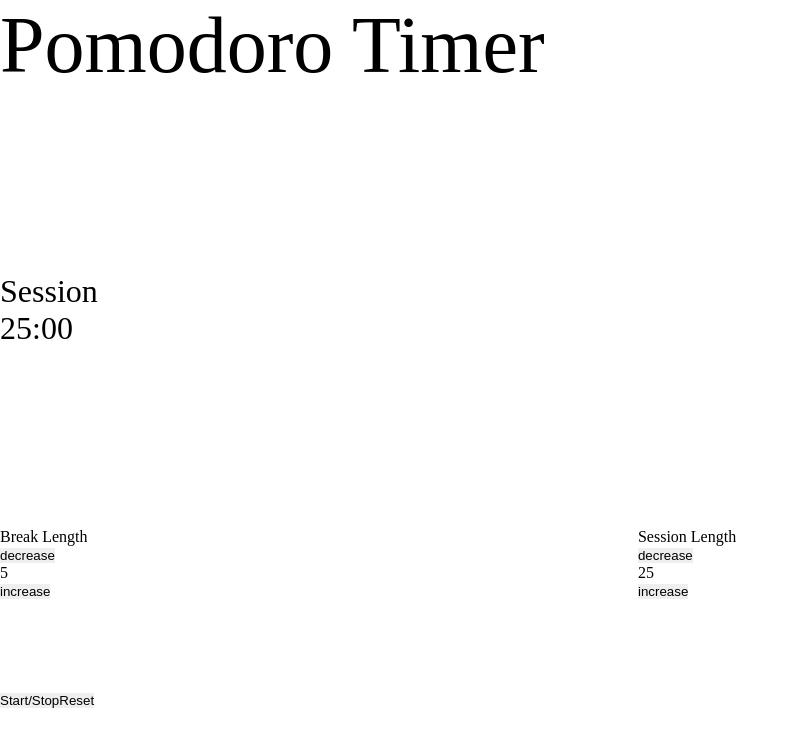
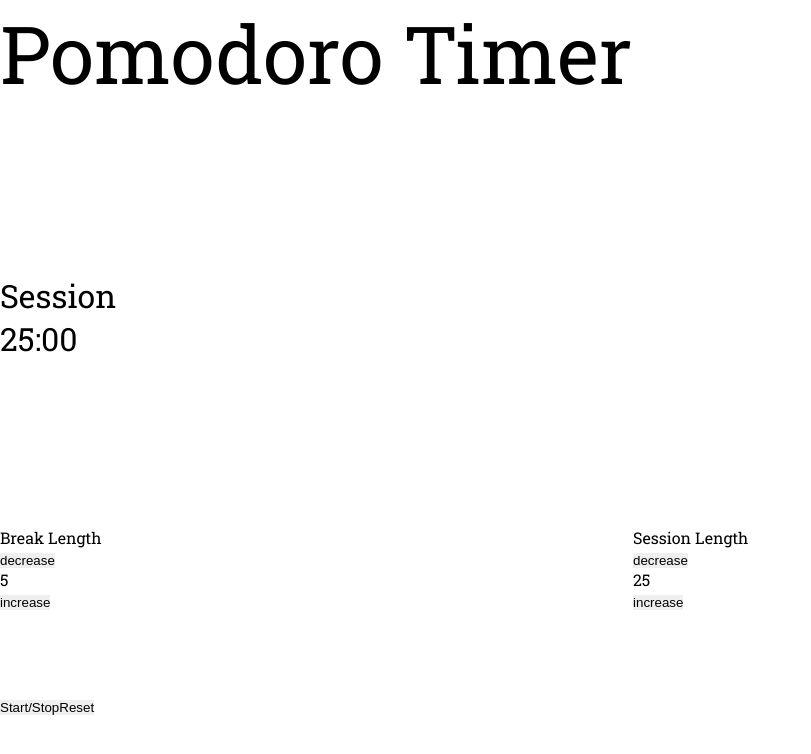
Before and after one commit to 5t4r8ucK/05-build-a-25-5-clock, a React (Create React App) app: page / in a window 1280 px wide. Shown: the top 754 px of the page, without its empty margins (0-811 px from the left). Built offline with nearby package versions, Linux system fonts and the light colour scheme.

Commit message:
Imported Roboto and Ruda fonts

```diff
--- a/public/index.html
+++ b/public/index.html
@@ -16,8 +16,12 @@
     <link rel="alternate icon" href="%PUBLIC_URL%/favicons/favicon.ico" />
     <link rel="apple-touch-icon" href="%PUBLIC_URL%/favicons/apple-touch-icon.png" />
     <link rel="manifest" href="%PUBLIC_URL%/manifest.json" />
-    <!-- FontAwesome CSS-->
+    <!-- Fonts-->
     <link rel="stylesheet" href="https://cdnjs.cloudflare.com/ajax/libs/font-awesome/5.13.0/css/all.min.css" />
+    <style>
+      @import url('https://fonts.googleapis.com/css2?family=Ruda&display=swap');
+      @import url('https://fonts.googleapis.com/css2?family=Roboto+Slab&display=swap');
+    </style>
   </head>
 
   <body>
--- a/src/index.css
+++ b/src/index.css
@@ -13,4 +13,5 @@
 
 html {
   scroll-behavior: smooth;
+  font-family: 'Roboto Slab', serif;
 }
```
